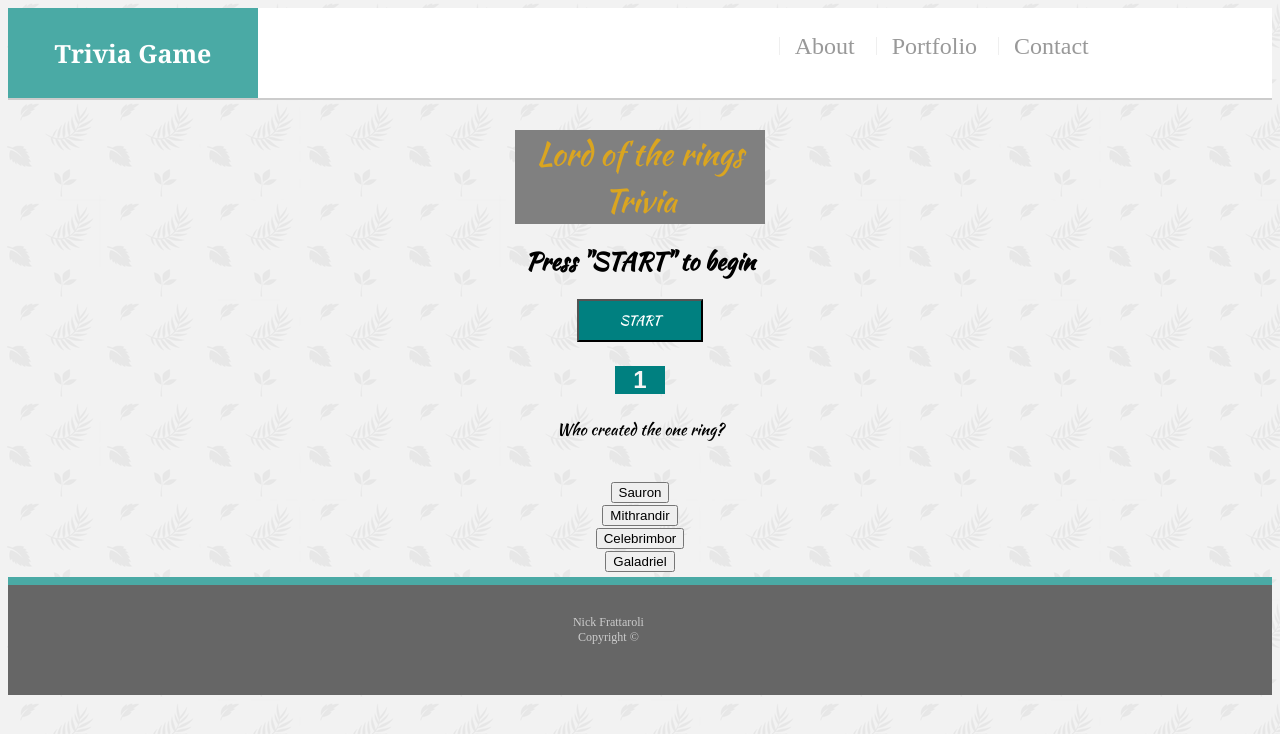
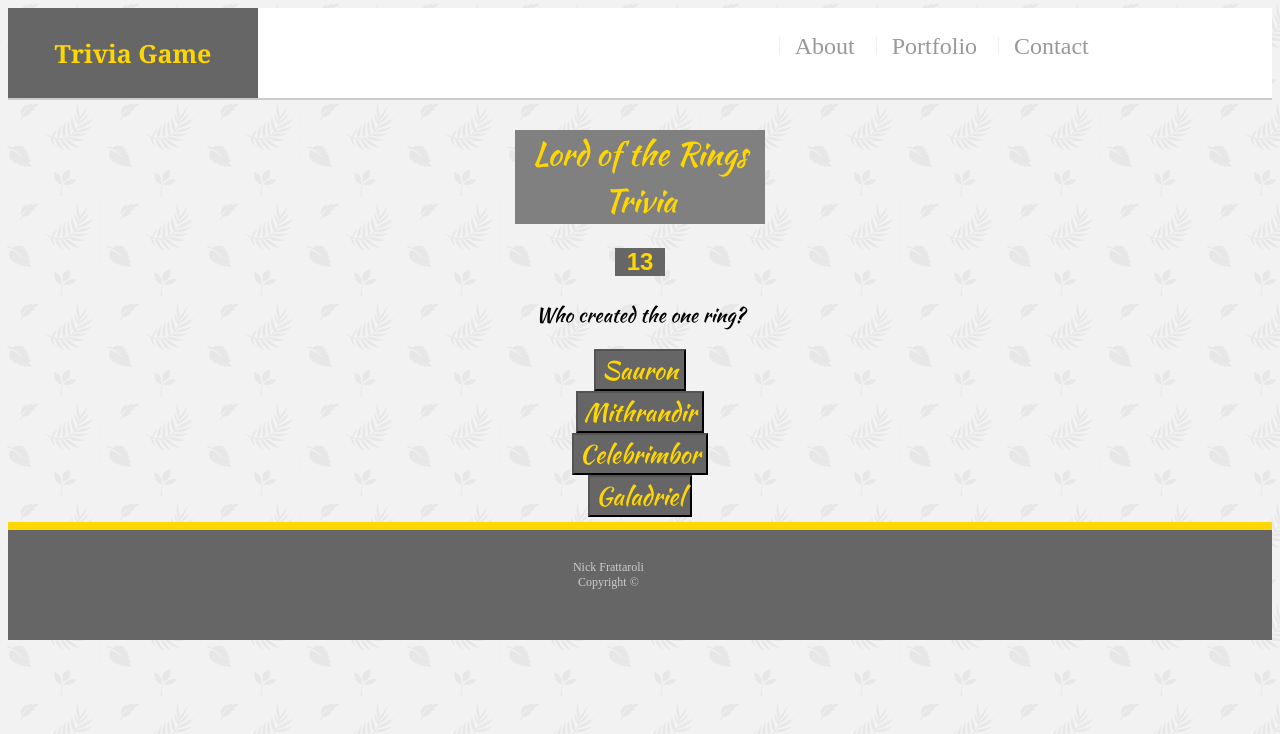
Before and after one commit to Nfratt/TriviaGame, a plain HTML site: page index.html in a window 1280 px wide. Both pictures are taken after a click on the button "START". Shown: the top 734 px of the page. Drawn offline with nearby package versions, Linux system fonts and the light colour scheme.

Commit message:
working game

```diff
--- a/assets/css/style.css
+++ b/assets/css/style.css
@@ -26,7 +26,7 @@
   #banner {
     font-size: 200%;
     font-family: 'Kaushan Script', cursive;
-    color: goldenrod;
+    color: gold;
     background: gray;
     margin-left: 40%;
     margin-right: 40%;
@@ -37,29 +37,40 @@
 #startbtn{  width: 10%;
   padding: 10px 0;
   text-align: center;
-  background-color: teal;
+  background-color: #666666;
   align-content: center;
-  color: white;
+  color: gold;
   font-family: 'Kaushan Script', cursive;
 }
 #rules {
   width: 100%;
   padding: 50px 0;
   text-align: center;
-  background-color: whitesmoke;
+  background-color:#666666;;
+  color: gold;
   margin-top: 20px;
   align-content: center;
   font-family: 'Kaushan Script', cursive;
+  font-size: 125%
 
 }
+#scorecard{text-align: center;}
 #game{
   font-family: 'Kaushan Script', cursive;
+  font-size: 125%;
+
+}
+#b{
+  font-family: 'Kaushan Script', cursive;
+color: gold;
+background:#666666; ;
+font-size: 125%;
 }
 #timer{
-  color:whitesmoke;
   font-size: 150%;
   font-family: Arial, Helvetica, sans-serif;
-  background:teal;
+  background:#666666;;
+  color: gold;
   margin-left:48% ;
   margin-right:48%;
 
@@ -72,10 +83,10 @@
     font-size: 25px;
     font-weight: 700;
     line-height: 90px;
-    color: #ffffff;
+    color: gold;
     text-align: center;
     text-decoration: none;
-    background: #4aaaa5;
+    background:#666666;
 
   }
  #start{text-align: center;
@@ -106,7 +117,7 @@ footer {
     color: #cccccc;
     text-align: center;
     background: #666666;
-    border-top: 8px solid #4aaaa5;
+    border-top: 8px solid gold;
     height: 50px;
   }
 
--- a/assets/javascript/Javascript.js
+++ b/assets/javascript/Javascript.js
@@ -1,4 +1,4 @@
-var time =3;
+var time =15;
 var correct =0;
 var incorrect =0;
 
@@ -12,13 +12,25 @@ function startbutton(){
       x.style.display = "none";
     }
   }
-
+// this function is given to the correct answer
+  function answer1(){
+    time=15;
+    correct++;
+    question2();
+  };
+  // given to the incorrect answer
+  function answer2(){
+    time=15;
+    incorrect++;
+    question2();
+  };
+  // write our question to the html
   function question1(){
      $("#game").html("<p>"+"Who created the one ring?"+"</p>"
-     +"<br>" +"<button id ='a'>Sauron"+ "</button>"
-     +"<br>"+"<button id ='b'>Mithrandir"+"</button>"
-     +"<br>"+"<button id ='c'>Celebrimbor"+"</button>"
-     +"<br>"+"<button id ='d'>Galadriel"+"</button>"
+    +"<button id ='b'onclick='answer1()'>Sauron"+ "</button>"
+     +"<br>"+"<button id ='b''onclick='answer2()'>Mithrandir"+"</button>"
+     +"<br>"+"<button id ='b''onclick='answer2()'>Celebrimbor"+"</button>"
+     +"<br>"+"<button id ='b''onclick='answer2()'>Galadriel"+"</button>"
      ) ;
 
    //  if option A clicked
@@ -33,12 +45,22 @@ function startbutton(){
    // question2();
    // timer()
 };
+function answer3(){
+  time=15;
+  correct++;
+  question3();
+};
+function answer4(){
+  time=15;
+  incorrect++;
+  question3();
+};
  function question2(){
-   $("#game").html("<p>"+"what is the race of small human like beings who inhabit the Shire?"+"</p>"
-   +"<br>"+"<button id ='a'>Elves"+ "</button>"
-   +"<br>"+"<button id ='b'>Dwarves"+"</button>"
-   +"<br>"+"<button id ='c'>Hobbits"+"</button>"
-   +"<br>"+"<button id ='d'>Goblins"+"</button>"
+   $("#game").html("<p>"+"What is the race of small human like beings who inhabit the Shire?"+"</p>"
+   +"<br>"+"<button id ='b'onclick='answer4()'>Elves"+ "</button>"
+   +"<br>"+"<button id ='b'onclick='answer4()'>Dwarves"+"</button>"
+   +"<br>"+"<button id ='b'onclick='answer3()'>Hobbits"+"</button>"
+   +"<br>"+"<button id ='b'onclick='answer4()'>Goblins"+"</button>"
 
 
   ) ;
@@ -50,13 +72,22 @@ function startbutton(){
    // question3();
    // timer();}
  };
-
+ function answer5(){
+  time=15;
+  correct++;
+  question4();
+};
+function answer6(){
+  time=15;
+  incorrect++;
+  question4();
+};
  function question3(){
-  $("#game").html("<p>"+"In the Fellowship of the ring the group comes across A balroc a devilish beast of epic proportion, from where does it originate?"+"</p>"+
-  "<br>" +"<button id ='a'>Moria"+ "</button>"
-  +"<br>"+"<button id ='b'>Morgoth"+"</button>"
-  +"<br>"+"<button id ='c'>Morrigan"+"</button>"
-  +"<br>"+"<button id ='d'>Mordor"+"</button>"
+  $("#game").html("<p>"+"In the Mines of Moria, the group Encounters a Balrog a devilish beast of epic proportion, from where does it originate?"+"</p>"+
+  "<br>" +"<button id ='b'onclick='answer6()'>Moria"+ "</button>"
+  +"<br>"+"<button id ='b'onclick='answer5()'>Morgoth"+"</button>"
+  +"<br>"+"<button id ='b'onclick='answer6()'>Morrigan"+"</button>"
+  +"<br>"+"<button id ='b'onclick='answer6()'>Mordor"+"</button>"
 
   ) ;  //  if option B clicked
   // correct++;
@@ -67,12 +98,22 @@ function startbutton(){
   // timer();}
 
  };
+ function answer7(){
+  time=15;
+  correct++;
+  question5();
+};
+function answer8(){
+  time=15;
+  incorrect++;
+  question5();
+};
  function question4(){
   $("#game").html("<p>"+"What is the name of the elf who leads the reinforcements to Helms Deep in the Two Towers?"+"</p>"+
-  "<br>" +"<button id ='a'>Elladan"+ "</button>"
-  +"<br>"+"<button id ='b'>Elrohir"+"</button>"
-  +"<br>"+"<button id ='c'>Legolas"+"</button>"
-  +"<br>"+"<button id ='d'>Haldir"+"</button>"
+  "<br>" +"<button id ='b'onclick='answer8()'>Elladan"+ "</button>"
+  +"<br>"+"<button id ='b'onclick='answer8()'>Elrohir"+"</button>"
+  +"<br>"+"<button id ='b'onclick='answer8()'>Legolas"+"</button>"
+  +"<br>"+"<button id ='b'onclick='answer7()'>Haldir"+"</button>"
   ) ;  //  if option D  clicked
   // correct++;
   // timer()
@@ -82,12 +123,22 @@ function startbutton(){
   // timer();}
 
  };
+ function answer9(){
+time=99;
+  correct++;
+  scorescreen();
+};
+function answer10(){
+  incorrect++;
+  scorescreen();
+  time=99
+};
  function question5(){
-  $("#game").html("<p>"+"what is the name of the giant elephants encountered by Sam and frodo in The Two Towers? (this name is only given to them in the book)"+"</p>"+
-  "<br>" +"<button id ='a'>Oliphants"+ "</button>"
-  +"<br>"+"<button id ='b'>Haradrim"+"</button>"
-  +"<br>"+"<button id ='c'>Mumakil"+"</button>"
-  +"<br>"+"<button id ='d'>Elephantidae"+"</button>"
+  $("#game").html("<p>"+"What is the name of the giant elephants encountered by Sam and frodo in The Two Towers? (this name is only given to them in the book)"+"</p>"+
+  "<br>" +"<button id ='b'onclick='answer9()'>Oliphants"+ "</button>"
+  +"<br>"+"<button id ='b'onclick='answer10()'>Haradrim"+"</button>"
+  +"<br>"+"<button id ='b'onclick='answer9()'>Mumakil"+"</button>"
+  +"<br>"+"<button id ='b'onclick='answer10()'>Elephantidae"+"</button>"
   ) ;//  if option C clicked
   // correct++;
   // timer()
@@ -137,15 +188,15 @@ function startbutton(){
         $('#content').append("<h1>"+"incorrect: "+incorrect+"</h1>");}
 
   function usertimeout(){
-          $("#content").html("<h1>"+"you ran out of time(reload by clicking on the Trivia Game above)"+"</h1>"+'<br>')
+          $("#game").html("<h1>"+"you ran out of time(reload by clicking on the Trivia Game above)"+"</h1>"+'<br>')
          //  setTimeout(,10000);
-          $('#content').append("<h1>"+"correct:"+correct)+"</h1>";
-          $('#content').append("<h1>"+"incorrect: "+incorrect+"</h1>");}
+          $('#scorecard').append("<h1>"+"correct:"+correct)+"</h1>";
+          $('#scorecard').append("<h1>"+"incorrect: "+incorrect+"</h1>");}
 
  function scorescreen(){
-  $("#content").html("<h1>"+"Did you enjoy your journy to Middle earth?"+"</h1>"+'<br>')
+  $("#game").html("<h1>"+"Hope you enjoyed your journy to Middle earth"+"</h1>"+'<br>')
  //  setTimeout(,10000);
-  $('#content').append("<h1>"+"correct:"+correct)+"</h1>";
-  $('#content').append("<h1>"+"incorrect: "+incorrect+"</h1>");
+  $('#game').append("<h1>"+"correct: "+correct)+"</h1>";
+  $('#game').append("<h1>"+"incorrect: "+incorrect+"</h1>");
 
 }
--- a/index.html
+++ b/index.html
@@ -21,21 +21,26 @@
         </div>
     </header>
     <div id= "content">
-        <div id="banner">Lord of the rings Trivia</div>
+        <div id="banner">Lord of the Rings Trivia</div>
+        <p id="timer"></p>
+        <span id="game">
         <h2 id="start">Press "START" to begin</h2>
         <button id="startbtn" onclick="startbutton()">
             START
         </button>
-        <p id="timer"></p>
+       <div id="scorecard">
+        <p>
         <span id="correct"></span>
         <span id="incorrect"></span>
+        </p>
+       </div>
 
         <div id="rules">
             <p>Rules:</p>
             <p>You will have approximatly 15 seconds to answer each trivia question.
             upon completeing the game your score will be shown to you.</p>
         </div>
-       <span id="game"></span>
+       </span>
 
     </div>
 
```
